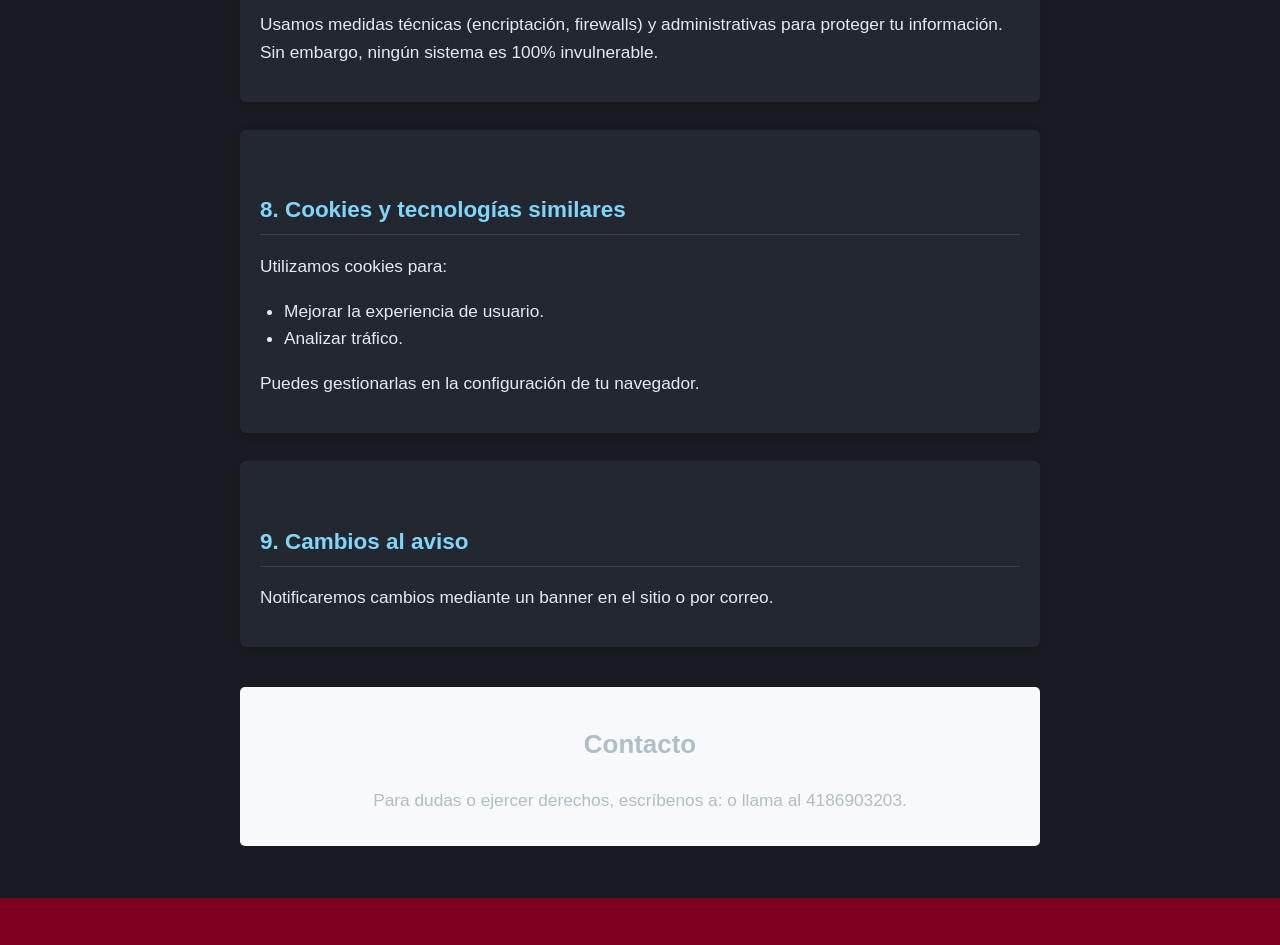
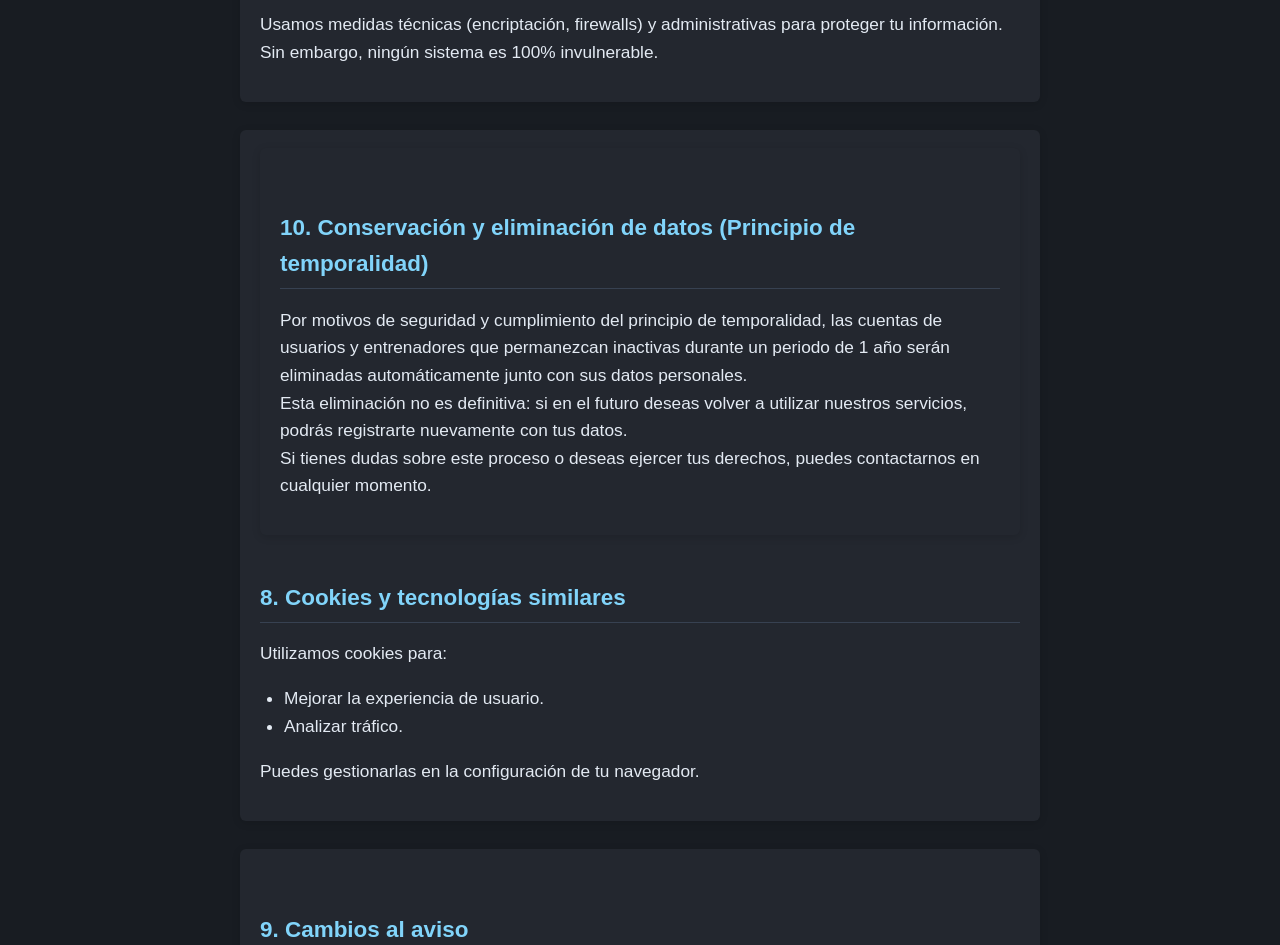
Before and after one commit to boar616666/sitio-fitness, a React (Vite) app: page /politica-privacidad in a window 1280 px wide. Shown: the part 2640-3585 px from the top of the page. Built offline with nearby package versions, Linux system fonts and the light colour scheme.

Commit message:
avisoPrivacidad1

```diff
--- a/src/components/PrivacyPolicy.jsx
+++ b/src/components/PrivacyPolicy.jsx
@@ -86,7 +86,16 @@ const PrivacyPolicy = () => {
         <p>Usamos medidas técnicas (encriptación, firewalls) y administrativas para proteger tu información. Sin embargo, ningún sistema es 100% invulnerable.</p>
       </div>
 
-      <div className="privacy-section">
+      <div className="privacy-section">      <div className="privacy-section">
+        <h2>10. Conservación y eliminación de datos (Principio de temporalidad)</h2>
+        <p>
+          Por motivos de seguridad y cumplimiento del principio de temporalidad, las cuentas de usuarios y entrenadores que permanezcan inactivas durante un periodo de 1 año serán eliminadas automáticamente junto con sus datos personales.
+          <br />
+          Esta eliminación no es definitiva: si en el futuro deseas volver a utilizar nuestros servicios, podrás registrarte nuevamente con tus datos.
+          <br />
+          Si tienes dudas sobre este proceso o deseas ejercer tus derechos, puedes contactarnos en cualquier momento.
+        </p>
+      </div>
         <h2>8. Cookies y tecnologías similares</h2>
         <p>Utilizamos cookies para:</p>
         <ul>
```
